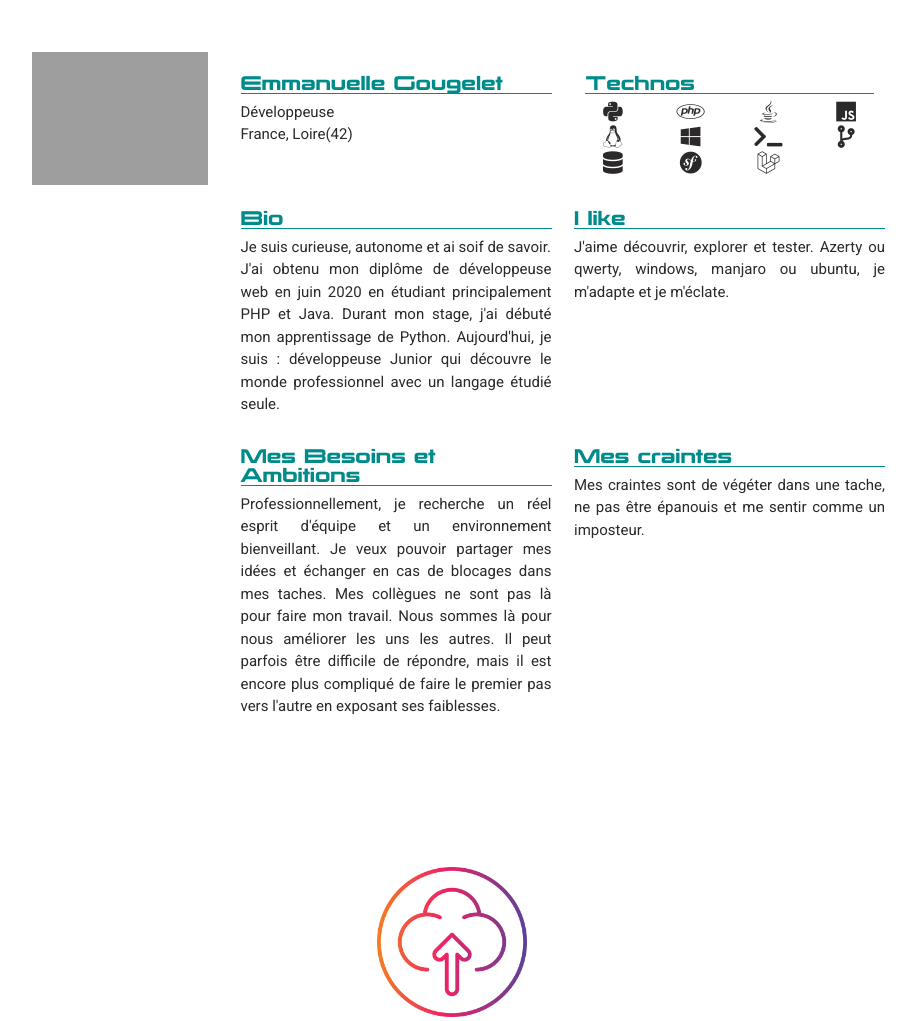
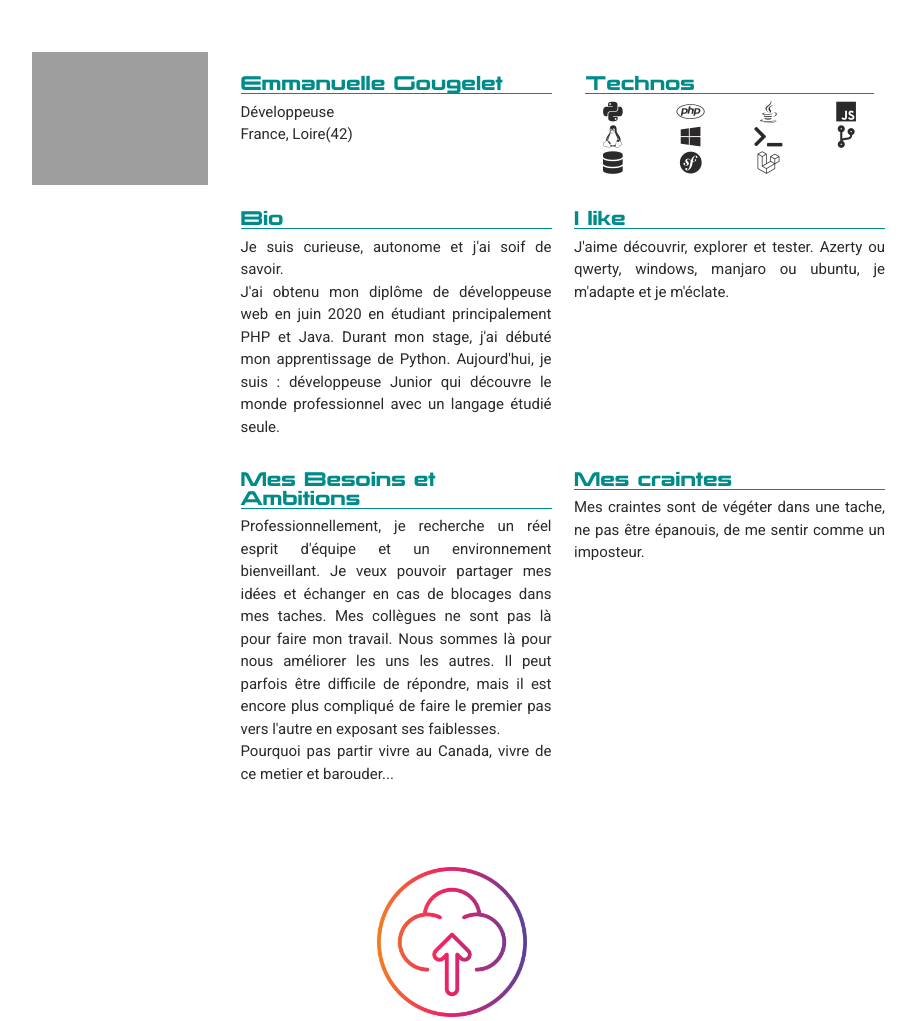
Before and after one commit to MmeOokamy/super-potatoes, a Flask app: page / in a window 1280 px wide. Shown: the part 1630-2651 px from the top of the page, without its empty margins (188-1104 px from the left). Run offline with Flask 2, Linux system fonts and the light colour scheme; grey boxes are pictures that could not be loaded.

Commit message:
updt index html

```diff
--- a/App/templates/index.html
+++ b/App/templates/index.html
@@ -217,7 +217,7 @@
                   <!-- bio -->
                   <h6 class="cv-title">Bio</h6>
                   <p>
-                     Je suis curieuse, autonome et ai soif de savoir.<br>
+                     Je suis curieuse, autonome et j'ai soif de savoir.<br>
                      J'ai obtenu mon diplôme de développeuse web en juin 2020 en étudiant principalement PHP et Java.
                      Durant mon stage, j'ai débuté mon apprentissage de Python. Aujourd'hui, je suis : développeuse
                      Junior qui découvre le monde professionnel avec un langage étudié seule.
@@ -242,7 +242,9 @@
                      pouvoir partager mes idées et échanger en cas de blocages dans mes taches. Mes collègues ne sont
                      pas là pour faire mon travail. Nous sommes là pour nous améliorer les uns les autres. Il peut
                      parfois être difficile de répondre, mais il est encore plus compliqué de faire le premier pas vers
-                     l'autre en exposant ses faiblesses.
+                     l'autre en exposant ses faiblesses. <br>
+                     Pourquoi pas partir vivre au Canada, vivre de ce metier et barouder...
+
                   </p>
                </div>
                <div id="pro-frustration" class="col s12 m6">
@@ -250,7 +252,7 @@
                   <h6 class="cv-title">Mes craintes</h6>
                   <!-- etre honnete et essayer de faire des phrase neutre et pas seulement negative -->
                   <p>
-                     Mes craintes sont de végéter dans une tache, ne pas être épanouis et me sentir comme un imposteur.
+                     Mes craintes sont de végéter dans une tache, ne pas être épanouis, de me sentir comme un imposteur.
                   </p>
                </div>
             </div>
```
